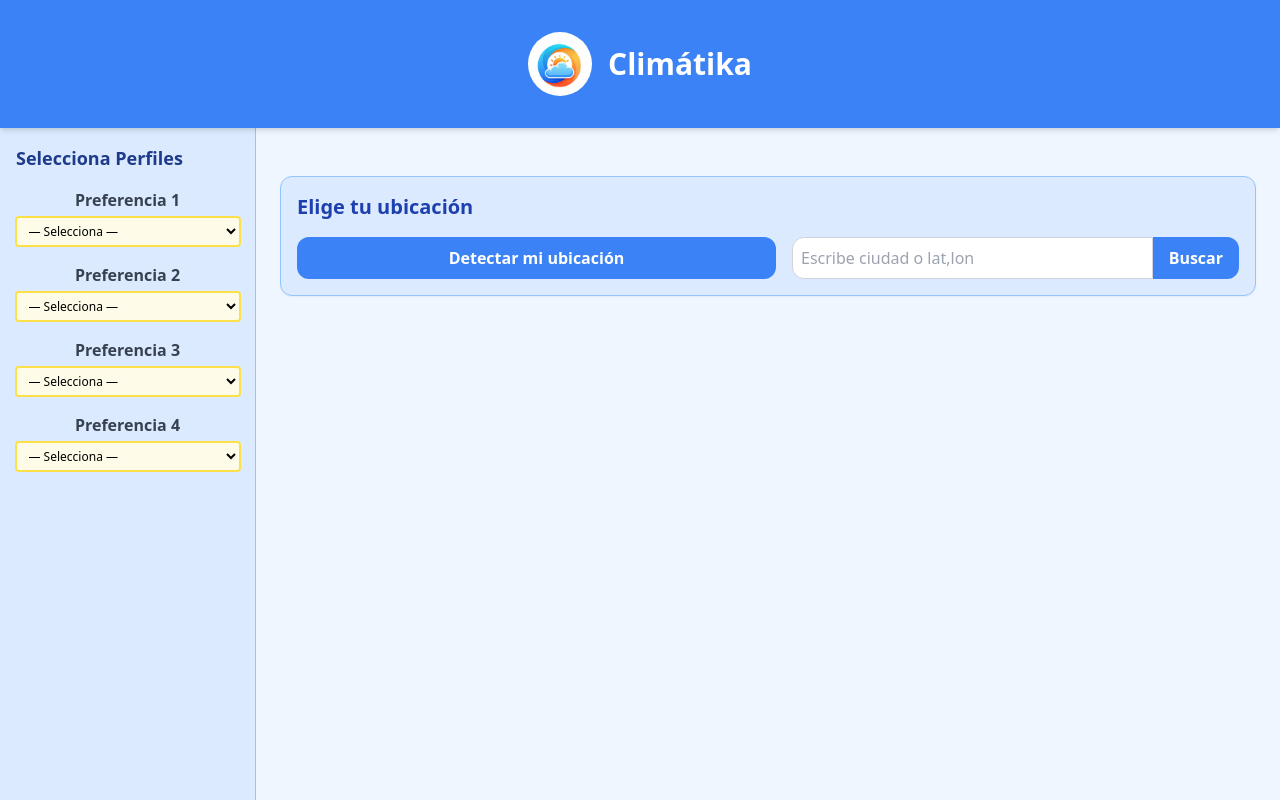
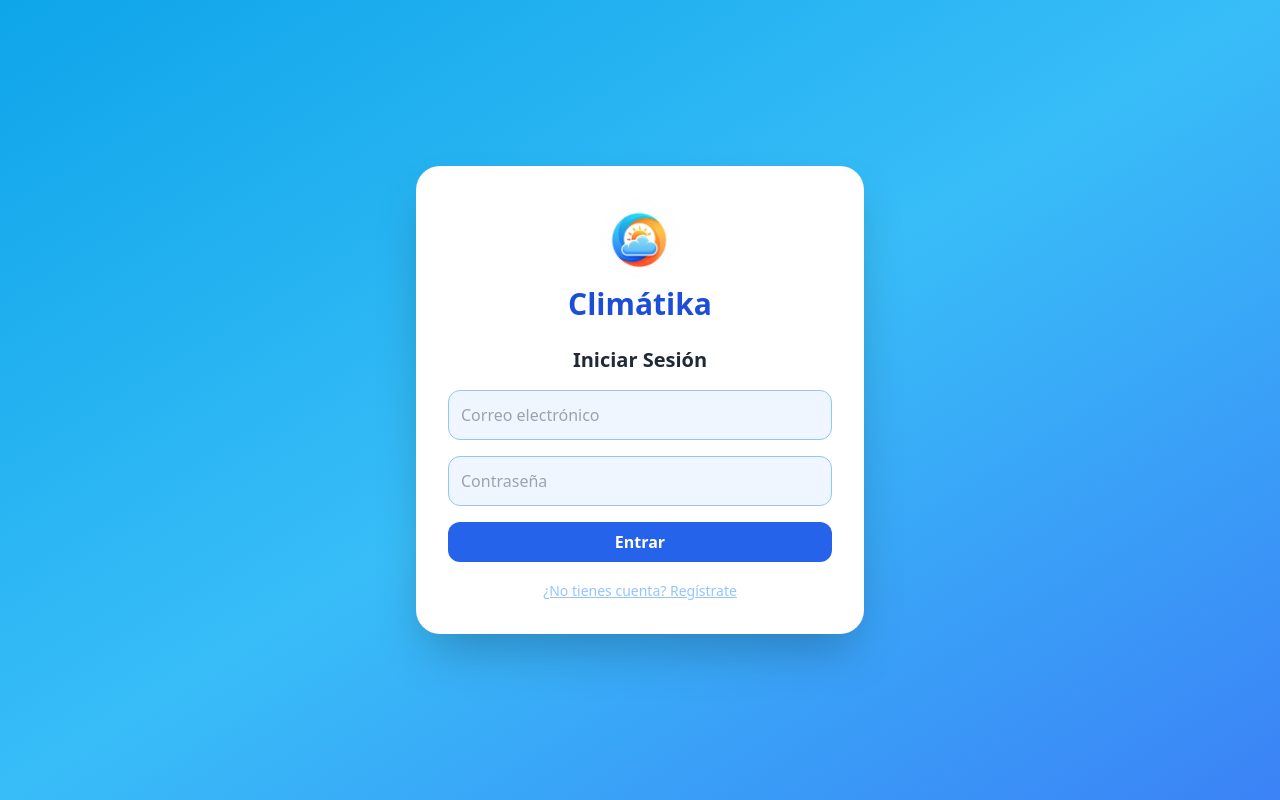
Before and after one commit to sebargith/Proyecto_IS2, a React (Vite) app: page / in a window 1280 px wide. Built offline with nearby package versions, Linux system fonts and the light colour scheme.

Commit message:
Backend para sistema de log in/register
Se añade un servidor de backend para registrarse en la pagina y usar una cuenta con email y contraseña, guardados localmente

```diff
--- a/package.json
+++ b/package.json
@@ -7,6 +7,7 @@
     "dev": "vite",
     "build": "tsc -b && vite build",
     "lint": "eslint .",
+    "dev:api": "tsx watch server/index.ts",
     "preview": "vite preview"
   },
   "dependencies": {
@@ -23,14 +24,17 @@
     "@types/react-dom": "^19.0.4",
     "@vitejs/plugin-react": "^4.3.4",
     "autoprefixer": "^10.4.21",
+    "cors": "^2.8.5",
     "eslint": "^9.22.0",
     "eslint-plugin-react-hooks": "^5.2.0",
     "eslint-plugin-react-refresh": "^0.4.19",
+    "express": "^5.1.0",
     "globals": "^16.0.0",
     "pg": "^8.16.0",
     "pg-native": "^3.5.0",
     "postcss": "^8.5.3",
     "tailwindcss": "^3.4.17",
+    "tsx": "^4.19.4",
     "typescript": "~5.7.2",
     "typescript-eslint": "^8.26.1",
     "vite": "^6.3.1"
--- a/src/App.tsx
+++ b/src/App.tsx
@@ -5,6 +5,7 @@ import ProfileSelect from "./components/ProfileSelect";
 import { useWeather } from "./hooks/useWeather";
 import WeatherWidget from "./components/WeatherWidget";
 import Auth from "./components/Auth";
+import { useAuth } from "./hooks/useAuth";   // ← añadido
 
 const LABELS = [
   "Preferencia 1",
@@ -14,15 +15,14 @@ const LABELS = [
 ];
 
 const App: React.FC = () => {
+  /* -------- autenticación -------- */
+  const { user, logout } = useAuth();        // ← reemplaza estado local
+
+  /* -------- estado clima y UI ----- */
   const [locationQuery, setLocationQuery] = useState<string | null>(null);
   const [manualInput, setManualInput] = useState("");
   const [geoError, setGeoError] = useState<string | null>(null);
   const [detecting, setDetecting] = useState(false);
-  const [isAuthenticated, setIsAuthenticated] = useState(false);
-
-  //if (!isAuthenticated) {
-  //return <Auth onAuthSuccess={() => setIsAuthenticated(true)} />;
-  //}
 
   const {
     condiciones,
@@ -89,6 +89,12 @@ const App: React.FC = () => {
     }
   };
 
+  /* ---------- si no hay usuario, mostrar Auth -------- */
+  if (!user) {
+    return <Auth onAuthSuccess={() => window.location.reload()} />;
+  }
+
+  /* ---------- UI principal (igual que antes) ---------- */
   return (
     <div className="h-screen flex flex-col">
       {/* Barra superior */}
@@ -104,6 +110,14 @@ const App: React.FC = () => {
           />
           <h1 className="text-3xl font-bold text-white">Climátika</h1>
         </div>
+
+        {/* Botón salir */}
+        <button
+          onClick={logout}
+          className="absolute left-6 top-1/2 transform -translate-y-1/2 text-white underline"
+        >
+          Salir
+        </button>
 
         {condiciones && (
           <div className="absolute right-6 top-1/2 transform -translate-y-1/2">
@@ -202,8 +216,10 @@ const App: React.FC = () => {
                   {profile.activities
                     .filter((actividad) => {
                       const esAdecuada =
-                        condiciones.temperatura >= actividad.temperatura.min &&
-                        condiciones.temperatura <= actividad.temperatura.max &&
+                        condiciones.temperatura >=
+                          actividad.temperatura.min &&
+                        condiciones.temperatura <=
+                          actividad.temperatura.max &&
                         condiciones.viento <= actividad.vientoMax &&
                         (!condiciones.lluvia || actividad.lluviaPermitida) &&
                         condiciones.indiceUV <= actividad.indiceUVMax;
--- a/src/components/Auth.tsx
+++ b/src/components/Auth.tsx
@@ -1,40 +1,57 @@
-import React, { useState } from "react";
-import axios from "axios";
+import React, { useState } from 'react';
+import axios from 'axios';
 
 interface Props {
   onAuthSuccess: () => void;
 }
 
+/* URL del backend --------------------------------------------------------- */
+axios.defaults.baseURL = 'http://localhost:4000';
+
 const Auth: React.FC<Props> = ({ onAuthSuccess }) => {
   const [isLogin, setIsLogin] = useState(true);
-  const [form, setForm] = useState({ email: "", password: "", name: "" });
-  const [error, setError] = useState("");
+
+  /* Estado del formulario */
+  const [form, setForm] = useState({ email: '', password: '' });
+  const [error, setError] = useState('');
 
   const handleChange = (e: React.ChangeEvent<HTMLInputElement>) => {
     setForm({ ...form, [e.target.name]: e.target.value });
   };
 
-  const handleSubmit = (e: React.FormEvent) => {
+  const handleSubmit = async (e: React.FormEvent) => {
     e.preventDefault();
-    if (form.email && form.password && (isLogin || form.name)) {
-      axios.post("/api", form).then(({ data }) => {
-        if (data) {
-          setError("");
-          onAuthSuccess();
-        } else {
-          setError("Oh no!");
-        }
-      });
-    } else {
-      setError("Completa todos los campos.");
+
+    if (!form.email || !form.password) {
+      return setError('Completa todos los campos.');
+    }
+
+    try {
+      const route = isLogin ? '/login' : '/register';
+      /* El backend usa `username`, aquí enviamos el email como tal */
+      const payload = { username: form.email, password: form.password };
+
+      const { data } = await axios.post(route, payload); // { id, username } si es login
+
+      if (isLogin) {
+        localStorage.setItem('user', JSON.stringify(data));
+      }
+
+      setError('');
+      onAuthSuccess();                // avisa a App para recargar
+    } catch (err: any) {
+      const st = err.response?.status;
+      if (st === 409) setError('El correo ya está registrado.');
+      else if (st === 401) setError('Credenciales inválidas.');
+      else setError('Error del servidor.');
     }
   };
 
   return (
     <div className="min-h-screen flex items-center justify-center bg-gradient-to-br from-sky-500 via-sky-400 to-blue-500">
       <div className="bg-white rounded-3xl shadow-2xl p-8 w-full max-w-md text-center">
-        {/* Logo y nombre de la app */}
-        <div className="flex flex-col items-center justify-center mb-6">
+        {/* Logo y nombre */}
+        <div className="flex flex-col items-center mb-6">
           <img
             src="public/assets/logo.png"
             alt="Logo"
@@ -44,20 +61,11 @@ const Auth: React.FC<Props> = ({ onAuthSuccess }) => {
         </div>
 
         <h2 className="text-xl font-semibold text-gray-800 mb-4">
-          {isLogin ? "Iniciar Sesión" : "Registrarse"}
+          {isLogin ? 'Iniciar Sesión' : 'Registrarse'}
         </h2>
 
         <form onSubmit={handleSubmit} className="space-y-4 text-left">
-          {!isLogin && (
-            <input
-              name="name"
-              type="text"
-              placeholder="Nombre"
-              value={form.name}
-              onChange={handleChange}
-              className="w-full p-3 rounded-xl border border-blue-300 bg-blue-50 focus:outline-none focus:ring-2 focus:ring-blue-400"
-            />
-          )}
+          {/* Correo */}
           <input
             name="email"
             type="email"
@@ -66,6 +74,7 @@ const Auth: React.FC<Props> = ({ onAuthSuccess }) => {
             onChange={handleChange}
             className="w-full p-3 rounded-xl border border-blue-300 bg-blue-50 focus:outline-none focus:ring-2 focus:ring-blue-400"
           />
+          {/* Contraseña */}
           <input
             name="password"
             type="password"
@@ -74,23 +83,28 @@ const Auth: React.FC<Props> = ({ onAuthSuccess }) => {
             onChange={handleChange}
             className="w-full p-3 rounded-xl border border-blue-300 bg-blue-50 focus:outline-none focus:ring-2 focus:ring-blue-400"
           />
+
           {error && <p className="text-red-600 text-sm">{error}</p>}
+
           <button
             type="submit"
             className="w-full bg-blue-600 hover:bg-blue-700 text-white font-semibold py-2 px-4 rounded-xl transition"
           >
-            {isLogin ? "Entrar" : "Registrarse"}
+            {isLogin ? 'Entrar' : 'Registrarse'}
           </button>
         </form>
 
         <div className="mt-4">
           <button
             className="text-blue-300 hover:text-white underline text-sm"
-            onClick={() => setIsLogin(!isLogin)}
+            onClick={() => {
+              setIsLogin(!isLogin);
+              setError('');
+            }}
           >
             {isLogin
-              ? "¿No tienes cuenta? Regístrate"
-              : "¿Ya tienes cuenta? Inicia sesión"}
+              ? '¿No tienes cuenta? Regístrate'
+              : '¿Ya tienes cuenta? Inicia sesión'}
           </button>
         </div>
       </div>
--- /dev/null
+++ b/src/hooks/useAuth.ts
@@ -0,0 +1,29 @@
+import { useState } from 'react';
+import axios from 'axios';
+
+axios.defaults.baseURL = 'http://localhost:4000';     // backend
+
+interface User { id: number; username: string }
+
+export function useAuth() {
+  const [user, setUser] = useState<User | null>(
+    () => JSON.parse(localStorage.getItem('user') || 'null')
+  );
+
+  const register = async (username: string, password: string) => {
+    await axios.post('/register', { username, password });
+  };
+
+  const login = async (username: string, password: string) => {
+    const { data } = await axios.post<User>('/login', { username, password });
+    localStorage.setItem('user', JSON.stringify(data));
+    setUser(data);
+  };
+
+  const logout = () => {
+    localStorage.removeItem('user');
+    setUser(null);
+  };
+
+  return { user, register, login, logout };
+}
```
Also changed, not shown: 1 other file (tests, documents, lock files or other folders).
